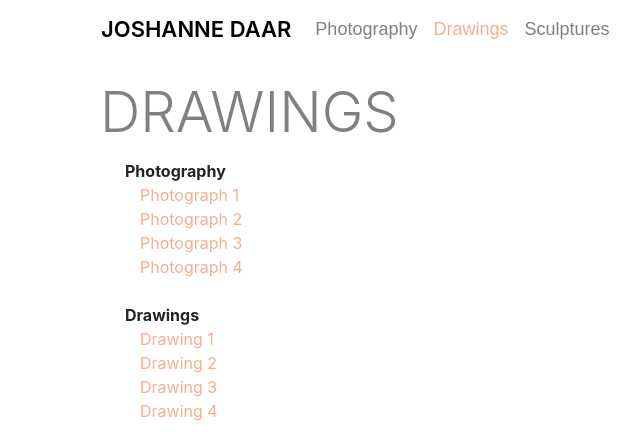
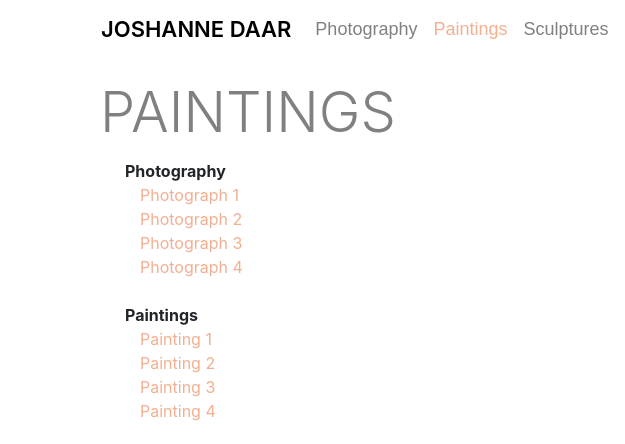
Before and after one commit to honnnei/Project, a plain HTML site: page pages/drawings1.html in a window 1280 px wide. Shown: the top 444 px of the page, 0-625 px from the left. Drawn offline with nearby package versions, Linux system fonts and the light colour scheme; grey boxes are pictures that could not be loaded.

Commit message:
Change drawings reference to paintings

```diff
--- a/pages/drawings1.html
+++ b/pages/drawings1.html
@@ -11,7 +11,7 @@
     <script src="https://stackpath.bootstrapcdn.com/bootstrap/4.1.1/js/bootstrap.min.js" integrity="sha384-smHYKdLADwkXOn1EmN1qk/HfnUcbVRZyYmZ4qpPea6sjB/pTJ0euyQp0Mk8ck+5T" crossorigin="anonymous"></script>
 
     <link rel="stylesheet" href="../css/style.css">
-    <title>Drawing 1</title>
+    <title>Paintings</title>
   </head>
 
   <body>
@@ -28,7 +28,7 @@
               <a class="nav-link" href="photography1.html">Photography </a>
             </li>
             <li class="nav-item active">
-              <a class="nav-link" href="drawings1.html">Drawings</a>
+              <a class="nav-link" href="drawings1.html">Paintings</a>
             </li>
             <li class="nav-item">
               <a class="nav-link" href="sculpture1.html">Sculptures</a>
@@ -44,7 +44,7 @@
       <!-- Jumbotron -->
       <div class="jumbotron-fluid">
         <div class="container">
-          <h1 class="display-4">Drawings</h1>
+          <h1 class="display-4">Paintings</h1>
           <p></p>
         </div>
       </div>
@@ -59,11 +59,11 @@
             <li class="list-item"><a href="photography3.html">Photograph 3</a></li>
             <li class="list-item"><a href="photography4.html">Photograph 4</a></li>
             <br>
-            <li class="list-item-a">Drawings</li>
-            <li class="list-item"><a href="drawings1.html">Drawing 1</a></li>
-            <li class="list-item"><a href="drawings2.html">Drawing 2</a></li>
-            <li class="list-item"><a href="drawings3.html">Drawing 3</a></li>
-            <li class="list-item"><a href="drawings4.html">Drawing 4</a></li>
+            <li class="list-item-a">Paintings</li>
+            <li class="list-item"><a href="drawings1.html">Painting 1</a></li>
+            <li class="list-item"><a href="drawings2.html">Painting 2</a></li>
+            <li class="list-item"><a href="drawings3.html">Painting 3</a></li>
+            <li class="list-item"><a href="drawings4.html">Painting 4</a></li>
             <br>
             <li class="list-item-a">Sculptures</li>
             <li class="list-item"><a href="sculpture1.html">Sculpture 1</a></li>
```
Also changed, not shown: index.html (+1 -1 lines), pages/drawings2.html (+8 -8 lines), pages/drawings3.html (+8 -8 lines), pages/drawings4.html (+8 -8 lines), pages/photography1.html (+7 -7 lines), pages/photography2.html (+7 -7 lines), pages/photography3.html (+7 -7 lines), pages/photography4.html (+7 -7 lines), pages/sculpture1.html (+7 -7 lines), pages/sculpture2.html (+7 -7 lines), pages/sculpture3.html (+7 -7 lines), pages/sculpture4.html (+7 -7 lines).
